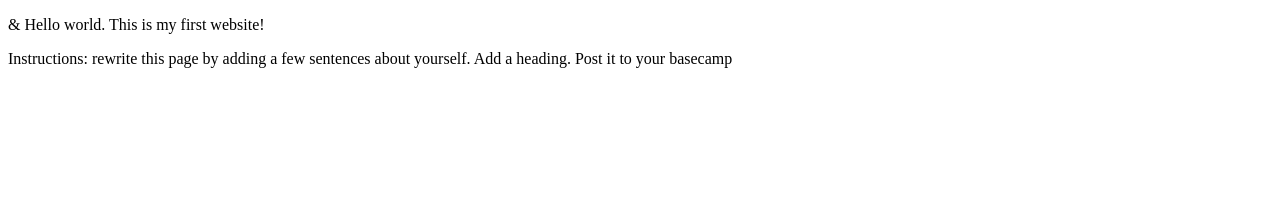
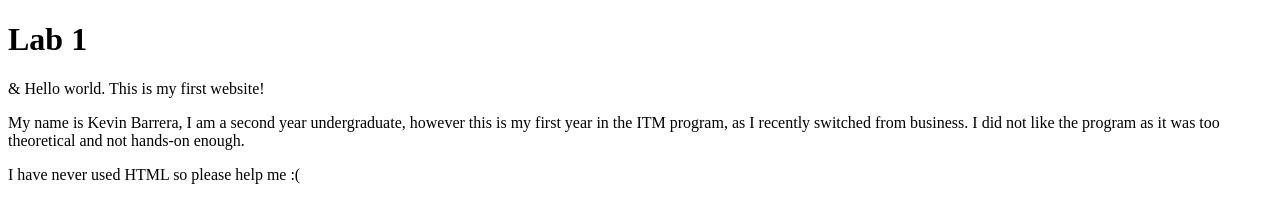
Before and after one commit to KevinBarreraIIT/lab1, a plain HTML site: page index.html in a window 1280 px wide. Drawn offline with Linux system fonts and the light colour scheme.

Commit message:
Added heading and introduction into the HTML file

```diff
--- a/index.html
+++ b/index.html
@@ -5,7 +5,10 @@
   <title>ITMD-361 Internet Technologies and Web Design</title>
 </head>
 <body>
+  <h1>Lab 1</h1>
   <p>&amp; Hello world. This is my first website!</p>
-  <p>Instructions: rewrite this page by adding a few sentences about yourself. Add a heading. Post it to your basecamp</p>
+  <p>My name is Kevin Barrera, I am a second year undergraduate, however this is my first year in the ITM program, as I recently switched from business. I did not like the program as it was too theoretical and not hands-on enough.</p>
+  <p>I have never used HTML so please help me :(</p>
+  </p>
 </body>
 </html>
```
